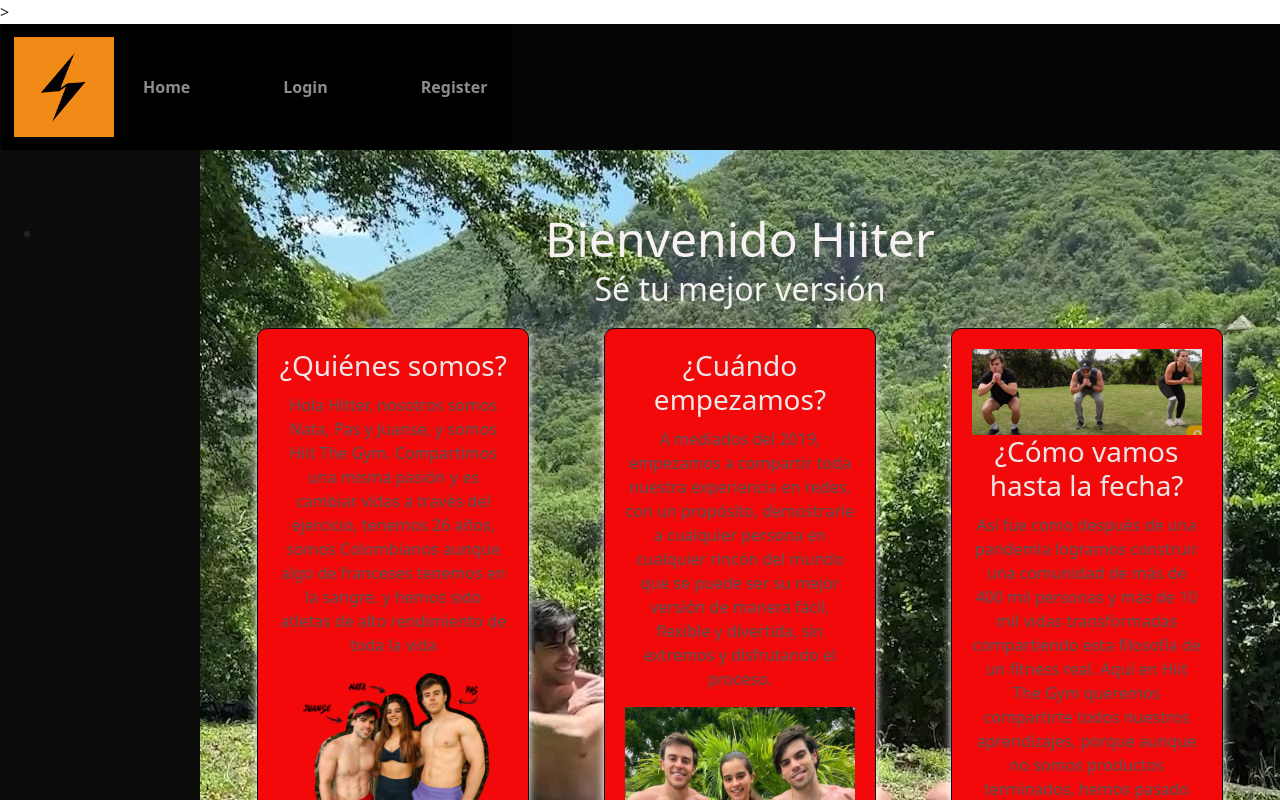
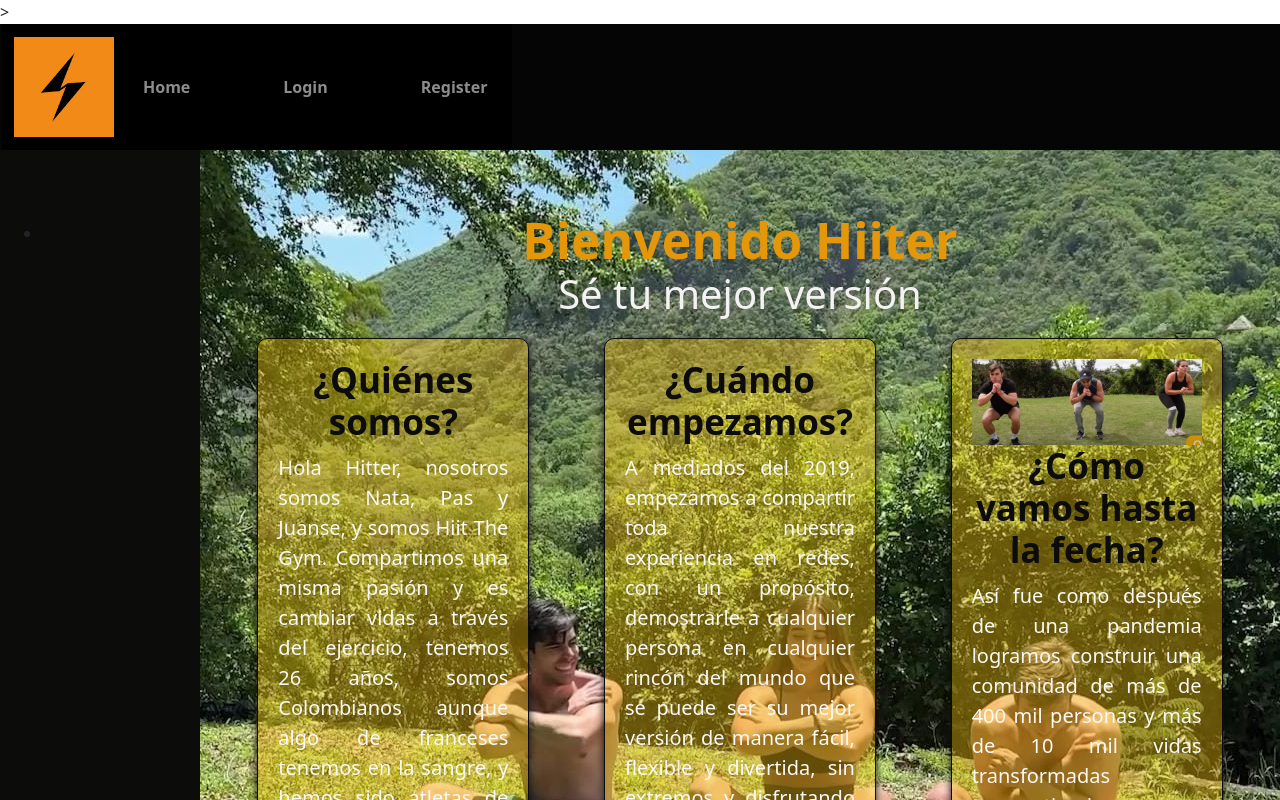
Before and after one commit to NickaParra/Proyecto-HTG, a React (Vite) app in the folder frontend/vite-project/: page / in a window 1280 px wide. Shown: the top 800 px of the page. Built offline with nearby package versions, Linux system fonts and the light colour scheme.

Commit message:
Actualizado

```diff
--- a/frontend/vite-project/src/Dashboard.css
+++ b/frontend/vite-project/src/Dashboard.css
@@ -1,15 +1,18 @@
 /* Estilos para el título h1 */
 .h1 {
-    color: rgb(247, 243, 243); /* Cambia el color del texto a naranja */
+    color: #e49709; /* Cambia el color del texto a naranja */
     text-align: center; /* Centra el texto */
     margin-top: 20px; /* Espaciado superior (ajusta según sea necesario) */
+    font-size: 50px;
+    font-weight: bold;
 }
 
 /* Estilos para el subtítulo h2 */
 h2 {
-    color: rgb(248, 245, 242); /* Cambia el color del texto a negro */
+    color: rgb(246, 241, 241); /* Cambia el color del texto a negro */
     text-align: center; /* Centra el texto */
     margin-top: 10px; /* Espaciado superior (ajusta según sea necesario) */
+    font-size: 35px;
 }
 
 /* Resto de tu CSS */
@@ -21,15 +24,16 @@ h2 {
 }
 
 .card {
-    background-color: #f30909; /* Color de fondo de la tarjeta */
+    background-color: #f3bc0963; /* Color de fondo de la tarjeta */
     border: 1px solid #0c0c0c; /* Borde de la tarjeta */
     border-radius: 10px; /* Bordes redondeados */
     padding: 20px; /* Espaciado interno */
     margin: 10px; /* Margen entre tarjetas */
     width: calc(30% - 40px); /* Ancho de la tarjeta, ajustado para márgenes */
-    box-shadow: 0 4px 8px rgb(255, 255, 255); /* Sombra para efecto de elevación */
+    box-shadow: 0 4px 8px rgb(12, 12, 12); /* Sombra para efecto de elevación */
     transition: transform 0.3s; /* Transición suave al hacer hover */
     text-align: center; /* Centra el texto dentro de la tarjeta */
+
 }
 
 .card:hover {
@@ -44,3 +48,16 @@ h3 {
 p {
     color: #0d0d0d; /* Color del texto */
 }
+
+.video-container {
+    text-align: center; /* Centra el video */
+    margin-top: 40px; /* Espacio superior */
+    z-index: 1; /* Asegura que el contenido esté por encima de la imagen de fondo */
+
+}
+
+.video-container iframe {
+    border: none; /* Sin borde para el iframe */
+    border-radius: 10px; /* Bordes redondeados para el iframe */
+    box-shadow: 0 4px 8px rgb(241, 237, 237); /* Sombra para efecto de elevación */
+}
--- a/frontend/vite-project/src/Home.css
+++ b/frontend/vite-project/src/Home.css
@@ -19,15 +19,16 @@
     top: 20px; /* Ajusta esta propiedad según el margen que desees */
     left: 50%;
     transform: translateX(-50%); /* Centra el texto horizontalmente */
-    color: #f7f2f2; /* Color del texto */
+    color: #e49709; /* Color del texto */
     text-align: justify;
-    font-size: 48px; /* Tamaño de la fuente */
+    font-size: 50px; /* Tamaño de la fuente */
     z-index: 1; /* Asegura que el texto esté por encima de la imagen */
+    font-weight: bold;
 }
 
 .home-container h2 {
     text-align: center; /* Centra el texto */
-    font-size: 32px; /* Tamaño de la fuente */
+    font-size: 40px; /* Tamaño de la fuente */
     color: #f4f2f2; /* Color del texto */
     margin-top: 100px; /* Espacio superior */
     z-index: 1; /* Asegura que el texto esté por encima de la imagen de fondo */
@@ -69,21 +70,14 @@
 }
 
 .card h3 {
-    color: #eae8e8; /* Color del encabezado */
+    color: #0c0c0c; /* Color del encabezado */
     margin-bottom: 10px; /* Espaciado inferior */
+    font-size: 35px;
+    font-weight: bold; /* Hace que el texto sea negrita */
 }
 
 .card p {
-    color: #555; /* Color del texto */
+    color: #faf8f4; /* Color del texto */
+    font-size: 20px;
+    text-align: justify; /* Justifica el texto */
 }
-
-.video-container {
-    text-align: center; /* Centra el video */
-    margin-top: 40px; /* Espacio superior */
-    z-index: 1; /* Asegura que el contenido esté por encima de la imagen de fondo */
-}
-
-.video-container iframe {
-    border: none; /* Sin borde para el iframe */
-    border-radius: 10px; /* Bordes redondeados para el iframe */
-}
--- a/frontend/vite-project/src/Login.css
+++ b/frontend/vite-project/src/Login.css
@@ -22,10 +22,11 @@
     top: 100px; /* Ajusta esta propiedad según el margen que desees */
     left: 50%;
     transform: translateX(-50%); /* Centra el texto horizontalmente */
-    color: #f5f1ee;
+    color: #e49709;
     text-align: center;
-    font-size: 48px;
+    font-size: 50px;
     z-index: 1;
+    font-weight: bold;
 }
 
 /* Contenedor para centrar el formulario */
--- a/frontend/vite-project/src/Register.css
+++ b/frontend/vite-project/src/Register.css
@@ -23,10 +23,11 @@
     top: 5%;
     left: 50%;
     transform: translateX(-50%);
-    color: #f9f6f4;
+    color: #e49709;
     text-align: center;
-    font-size: 2.5rem;
+    font-size: 50px;
     z-index: 1;
+    font-weight: bold;
 }
 
 form {
```
